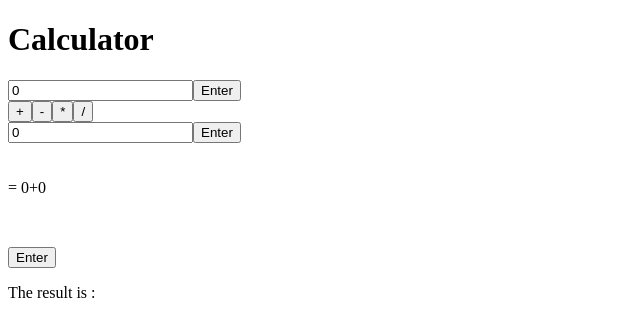
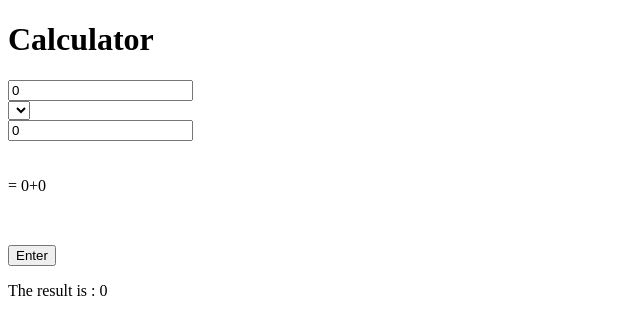
Before and after one commit to Monyjenni/Calculator_VueJs, a Vue app in the folder calculator/calculator/: page / in a window 1280 px wide. Shown: the top 336 px of the page, without its empty margins (0-640 px from the left). Built offline with nearby package versions, Linux system fonts and the light colour scheme.

Commit message:
changing_operator

```diff
--- a/calculator/calculator/src/App.vue
+++ b/calculator/calculator/src/App.vue
@@ -1,24 +1,22 @@
 <template>
   <div id="app">
     <h1>Calculator</h1>
+  <div class="num-input-col-1">
+  <input type="number" v-model.number="num1"  id="myInput1" v-on:input="calculateResult">
+</div>
 
-  <div class="num-input-col-1">
-  <input type="number" v-model.number="num1"  id="myInput1">
-  <button @click="getValue1()">Enter</button>
-</div>
-<div class="operator">
-<button v-on:click="onOperatorClick1()" id="Op1">+</button>
+<select v-model="operator">
+<button v-on:click="add" id="Op1">+</button>
+<button v-on:click="substract" id="Op2">-</button>
+<button v-on:click="multiply" id="Op3">*</button>
+<button v-on:click="divide" id="Op4">/</button>
+</select>
 <p v-if="displayOp">{{ message }}</p>
-<button v-on:click="onOperatorClick('-')" id="Op2">-</button>
-<button v-on:click="onOperatorClick('*')" id="Op3">*</button>
-<button v-on:click="onOperatorClick('/')" id="Op4">/</button>
-</div>
 <div class="num-input-col-2">
-  <input type="number" v-model.number="num2"  id="myInput2">
-  <button @click="getValue2()">Enter</button>
+  <input type="number" v-model.number="num2"  id="myInput2" v-on:input="calculateResult">
+
 </div>
 <br>
-
 <div class="display-number">
   <br>
   <span>= {{ displayNumber }}</span>
@@ -42,6 +40,7 @@ export default {
   data(){
     return {
       data:0,
+      result:0,
       num1: 0,
       num2: 0,
       displayOp: false,
@@ -68,11 +67,6 @@ export default {
       alert("The input value is:" + inputVal);
       console.log(inputVal);
     },
-    onOperatorClick(){
-    var inputOp = document.querySelector("#Op1").value;
-    alert(inputOp);
-    console.log(inputOp);
-    } ,
     calculateResult (){
       switch(this.onOperatorClick('+')){
         case '+':{
@@ -88,6 +82,8 @@ export default {
   }
 </script>
 
+
+
 <style>
 #app {
 
```
Also changed, not shown: 1 other file (tests, documents, lock files or other folders).
